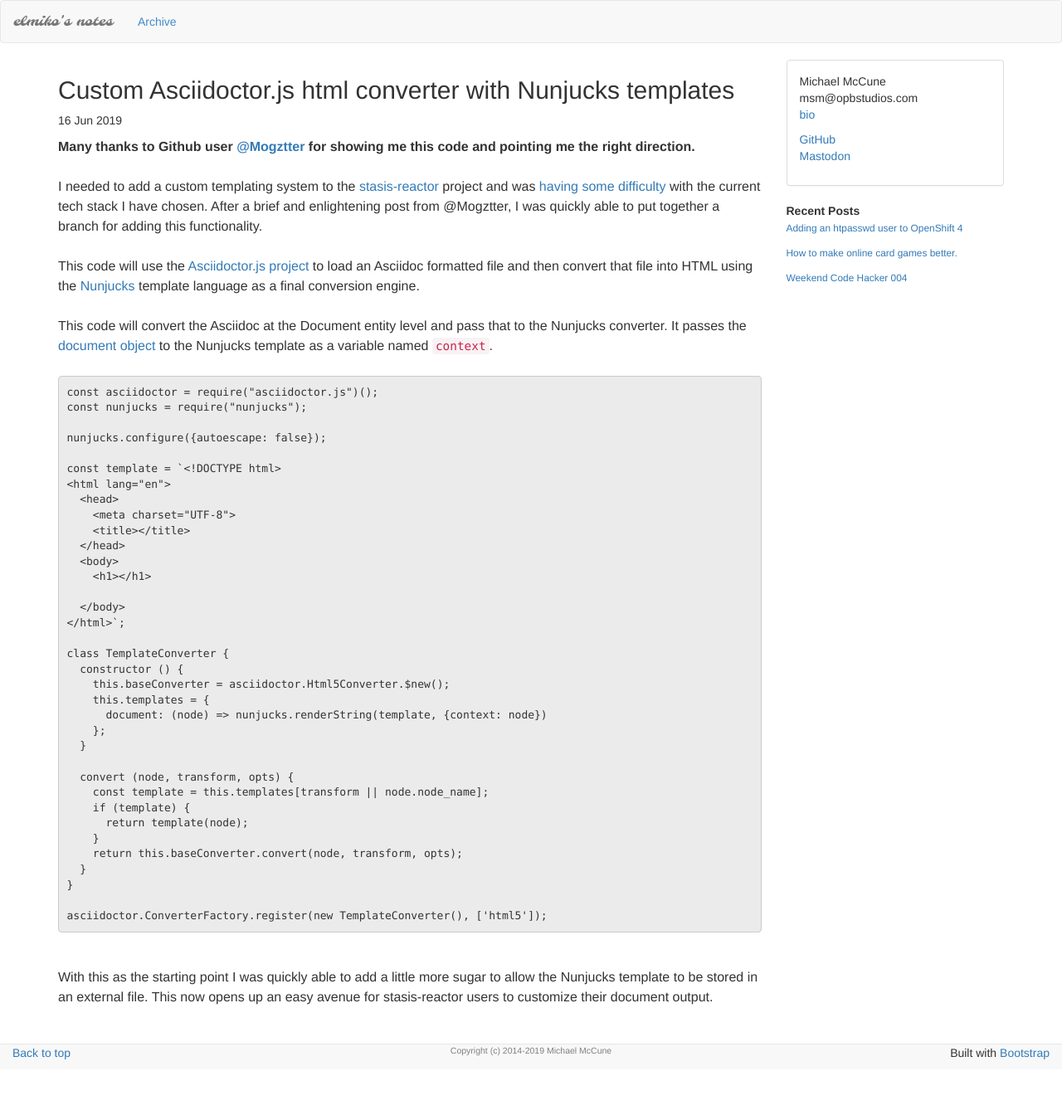
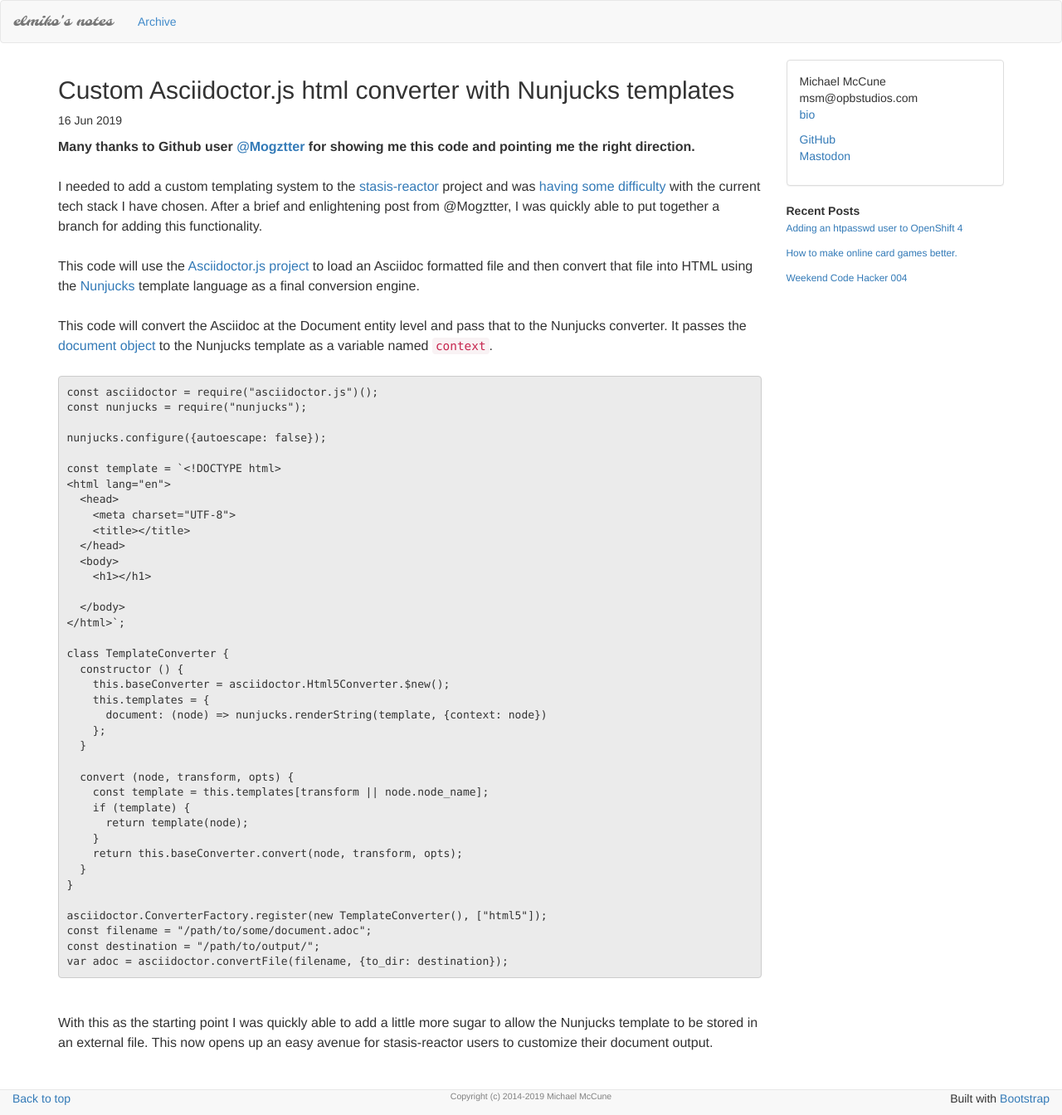
Before and after one commit to elmiko/elmiko.github.io, a Jekyll site: the page built from _posts/2019-06-16-asciidoctorjs-html-converter.markdown, in a window 1280 px wide. Shown: the whole page at 83% size. Built offline with Jekyll 4.4.1, drawn with Linux system fonts in a browser that asks for light colours; nearby versions of some CDN libraries; before the commit the page ends 1289 px from its top, so only the background shows below that.

Commit message:
update code for 2019-06-16

````diff
--- a/_posts/2019-06-16-asciidoctorjs-html-converter.markdown
+++ b/_posts/2019-06-16-asciidoctorjs-html-converter.markdown
@@ -60,7 +60,10 @@ class TemplateConverter {
   }
 }
 
-asciidoctor.ConverterFactory.register(new TemplateConverter(), ['html5']);
+asciidoctor.ConverterFactory.register(new TemplateConverter(), ["html5"]);
+const filename = "/path/to/some/document.adoc";
+const destination = "/path/to/output/";
+var adoc = asciidoctor.convertFile(filename, {to_dir: destination});
 ```
 
 With this as the starting point I was quickly able to add a little more
````
